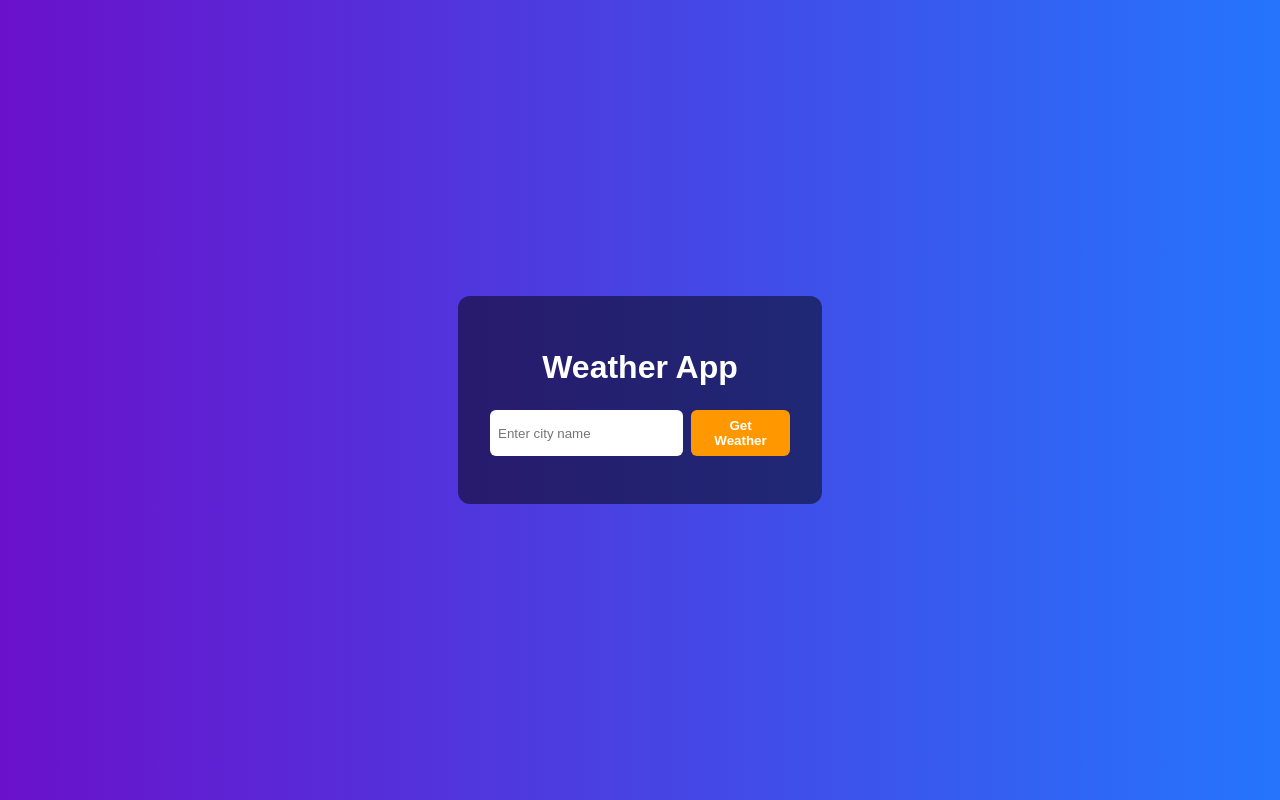
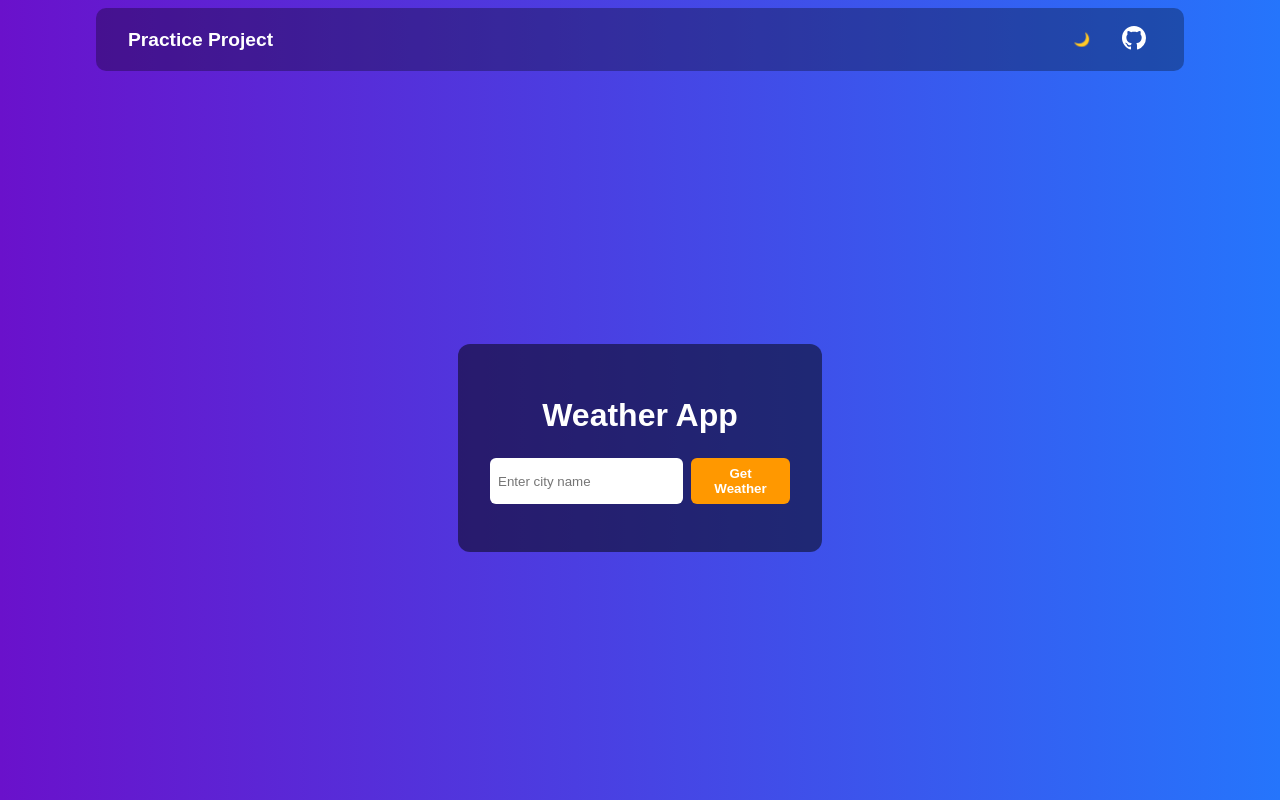
Before and after one commit to t4runjangra/practice-projects, a plain HTML site: page weather/index.html in a window 1280 px wide. Drawn offline with Linux system fonts and the light colour scheme.

Commit message:
added a navbar and toggle light mode button

```diff
--- a/weather/index.html
+++ b/weather/index.html
@@ -7,6 +7,35 @@
   <link rel="stylesheet" href="style.css" />
 </head>
 <body>
+  <nav class="navbar">
+    <div class="logo">Practice Project</div>
+    <div class="navbarButtons">
+    <button id="theme-toggle" class="toggle-btn">🌙</button>
+    <button id="gitHub" class="githublogo">
+  <a href="https://github.com/t4runjangra" target="_blank" id="githubLogo">
+    <svg xmlns="http://www.w3.org/2000/svg" width="24" height="24"
+         fill="currentColor"
+         class="bi bi-github" viewBox="0 0 16 16">
+      <path
+        d="M8 0C3.58 0 0 3.58 0 8c0 3.54 2.29 6.53
+           5.47 7.59.4.07.55-.17.55-.38 0-.19-.01-.82-.01-1.49
+           -2.01.37-2.53-.49-2.69-.94-.09-.23-.48-.94-.82-1.13
+           -.28-.15-.68-.52-.01-.53.63-.01 1.08.58 1.23.82
+           .72 1.21 1.87.87 2.33.66.07-.52.28-.87.51-1.07
+           -1.78-.2-3.64-.89-3.64-3.95 0-.87.31-1.59.82-2.15
+           -.08-.2-.36-1.02.08-2.12 0 0 .67-.21 2.2.82
+           .64-.18 1.32-.27 2-.27s1.36.09 2 .27
+           c1.53-1.04 2.2-.82 2.2-.82.44 1.1.16 1.92.08 2.12
+           .51.56.82 1.27.82 2.15 0 3.07-1.87 3.75-3.65 3.95
+           .29.25.54.73.54 1.48 0 1.07-.01 1.93-.01 2.2
+           0 .21.15.46.55.38A8.01 8.01 0 0 0 16 8c0-4.42
+           -3.58-8-8-8" />
+    </svg>
+  </a>
+</button>
+    </div>
+  </nav>
+
   <div class="container">
     <h1>Weather App</h1>
     <div class="input-container">
@@ -20,6 +49,7 @@
     </div>
     <p id="error-message" class="hidden">City not found. Please try again.</p>
   </div>
+
   <script src="script.js"></script>
 </body>
 </html>
--- a/weather/script.js
+++ b/weather/script.js
@@ -1,4 +1,4 @@
-document.addEventListener("DOMContentLoaded", ()=>{
+document.addEventListener("DOMContentLoaded", () => {
     const cityInput = document.getElementById("city-input")
     const getWeatherButton = document.getElementById("get-weather-btn")
     const weatherInfo = document.getElementById("weather-info")
@@ -6,11 +6,22 @@ document.addEventListener("DOMContentLoaded", ()=>{
     const temperature = document.getElementById("temperature")
     const description = document.getElementById("description")
     const errorMessage = document.getElementById("error-message")
+    const themeToggle = document.getElementById("theme-toggle");
+
+    themeToggle.addEventListener("click", () => {
+        document.body.classList.toggle("light-mode");
+        if (document.body.classList.contains("light-mode")) {
+            themeToggle.textContent = "🌞";
+        } else {
+            themeToggle.textContent = "🌙";
+        }
+    });
+
 
     const apiKey = "ca51ed6a78b9aaa16b5dc64b667e289b"
-    getWeatherButton.addEventListener("click",async ()=>{
+    getWeatherButton.addEventListener("click", async () => {
         const city = cityInput.value.trim()
-        if(!city) return;
+        if (!city) return;
         try {
             const weatherData = await getWeatherData(city)
             displayDataFromApi(weatherData);
@@ -29,14 +40,14 @@ document.addEventListener("DOMContentLoaded", ()=>{
         const data = await response.json();
         return data;
     }
-    function displayDataFromApi(data){
+    function displayDataFromApi(data) {
         weatherInfo.classList.remove("hidden")
         cityName.innerHTML = data.name
         temperature.innerHTML = `${Math.floor(data.main.temp - 273.15)}°C`;
         description.innerHTML = data.weather[0].description;
 
     }
-    function showError(){
+    function showError() {
         weatherInfo.classList.add("hidden")
         errorMessage.classList.remove("hidden")
     }
--- a/weather/style.css
+++ b/weather/style.css
@@ -5,8 +5,41 @@ body {
   display: flex;
   justify-content: center;
   align-items: center;
+  flex-direction: column;
   height: 100vh;
   margin: 0;
+}
+
+.navbar {
+  width: 80%;
+  margin: auto;
+  padding: 1rem 2rem;
+  display: flex;
+  justify-content: space-between;
+  align-items: center;
+  background: rgba(0, 0, 0, 0.3);
+  position: fixed;
+  top: 1%;
+  border-radius: 10px;
+}
+
+.logo {
+  font-weight: bold;
+  font-size: 1.2rem;
+}
+
+.toggle-btn {
+  background: #00000000;
+  border: none;
+  padding: 0.5rem 1rem;
+  border-radius: 6px;
+  cursor: pointer;
+  font-weight: bold;
+  margin-right: 10px;
+}
+.toggle-btn:hover {
+  background: #e68a0000;
+  transform: scale(1.2rem);
 }
 
 .container {
@@ -15,6 +48,7 @@ body {
   border-radius: 12px;
   text-align: center;
   width: 300px;
+  margin-top: 6rem;
 }
 
 h1 {
@@ -35,7 +69,7 @@ input {
   outline: none;
 }
 
-button {
+#get-weather-btn {
   background: #ff9800;
   border: none;
   padding: 0.5rem 1rem;
@@ -45,7 +79,7 @@ button {
   font-weight: bold;
 }
 
-button:hover {
+#get-weather-btn:hover {
   background: #e68900;
 }
 
@@ -58,3 +92,41 @@ button:hover {
   font-size: 0.9rem;
   margin-top: 1rem;
 }
+.navbarButtons{
+  display: flex;
+
+}
+.githublogo {
+  color: #fff;
+  border: none;
+  background-color: transparent;
+  cursor: pointer;
+}
+.githublogo a{
+  color: #fff;
+}
+.light-mode {
+  background: linear-gradient(to right, #fdfbfb, #ebedee);
+  color: #222;
+}
+
+.light-mode .container {
+  background: #ffffff;
+  color: #222;
+}
+
+.light-mode .navbar {
+  background: rgba(255, 255, 255, 0.7);
+  color: #222;
+}
+
+.light-mode .toggle-btn {
+  color: #fff;
+}
+.light-mode .toggle-btn:hover {
+  background: #11111100;
+}
+
+.light-mode .githublogo a{
+  color: #111;
+}
```
